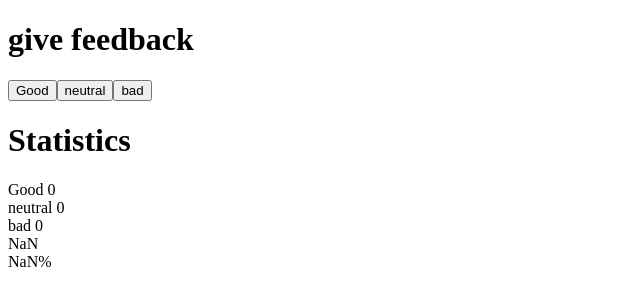
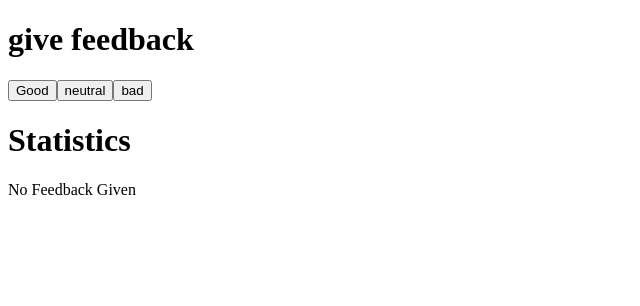
Before and after one commit to Ji-One1/fso, a React (Create React App) app in the folder part1/: page / in a window 1280 px wide. Shown: the top 306 px of the page, without its empty margins (0-640 px from the left). Built offline with nearby package versions, Linux system fonts and the light colour scheme.

Commit message:
finish 1.10

```diff
--- a/part1/src/App.js
+++ b/part1/src/App.js
@@ -7,16 +7,26 @@ const Button = ({handleClick, text}) => {
   )
 }
 
-const Part = ({text, stat}) => <div>{text} {stat}</div>
+const StatisticLine = ({text, stat}) => <div>{text} {stat}</div>
 
 const Statistics = ({good, neutral, bad}) => {
+
   const totalTerms = good + neutral + bad
   const round = (num) => Math.round(num * 100) / 100
-
+  if (totalTerms === 0){
+    return(
+      <div>No Feedback Given</div>
+    )
+  }
 return(
 <div>
-  <div> {round((good - bad)/ totalTerms) } </div>
-  <div>{round(good/ totalTerms) * 100}% </div>
+  <StatisticLine text={'Good'} stat={good} />
+  <StatisticLine text={'neutral'} stat={neutral} />
+  <StatisticLine text={'bad'} stat={bad} />
+  <StatisticLine text={'average'} stat={round((good - bad)/ totalTerms)} />
+  <StatisticLine text={'positive'} stat={round((good)/ totalTerms)} />
+
+
 </div>
 )}
 
@@ -37,9 +47,6 @@ const App = () => {
         <Button handleClick={()=> handleClick(neutral, setNeutral)} text={'neutral'} />
         <Button handleClick={()=> handleClick(bad, setBad)} text={'bad'}/>
       <h1>Statistics</h1>
-        <Part text={'Good'} stat={good} />
-        <Part text={'neutral'} stat={neutral} />
-        <Part text={'bad'} stat={bad} />
         <Statistics good={good} neutral={neutral} bad={bad} />
 
     </div>
```
